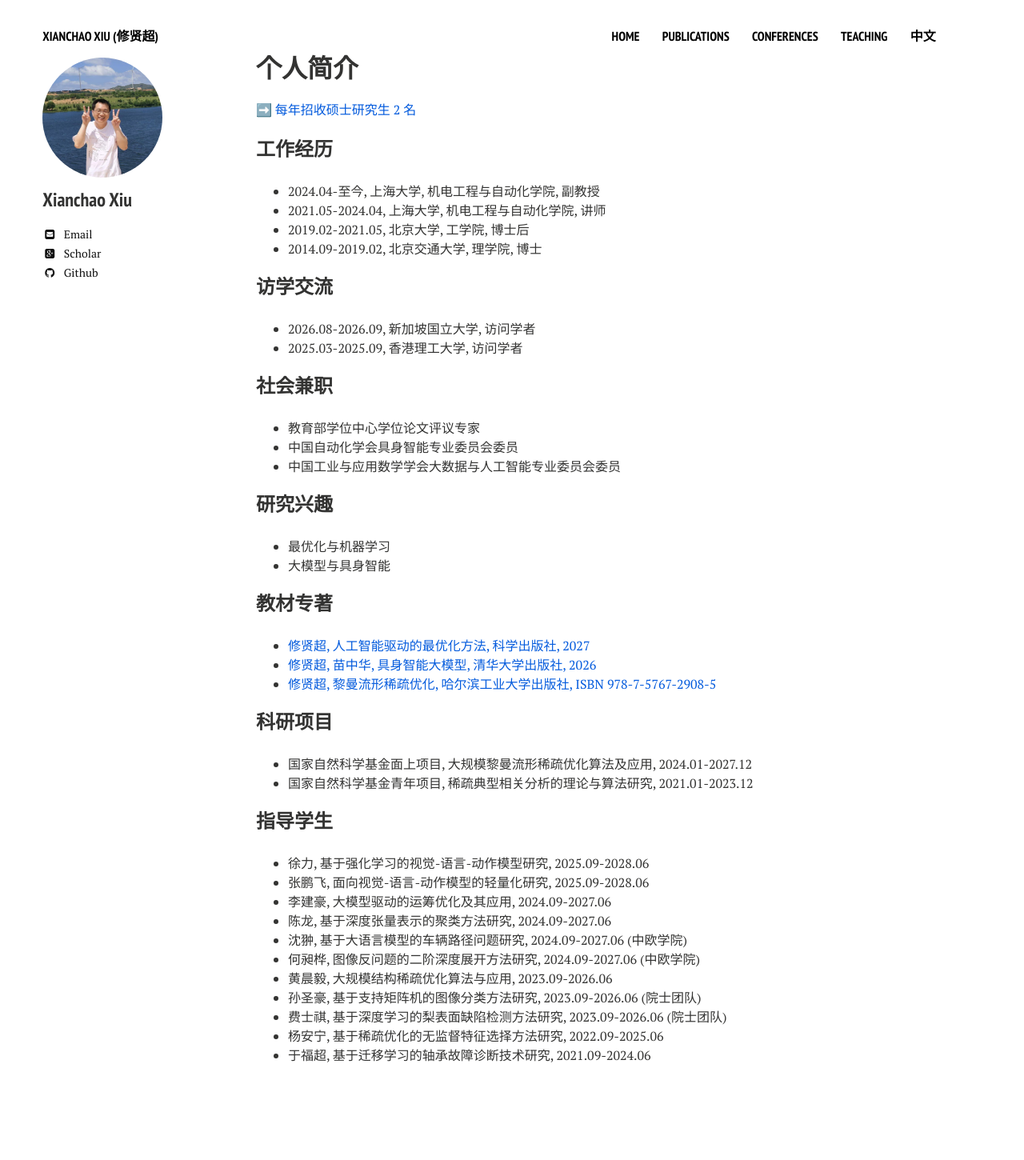
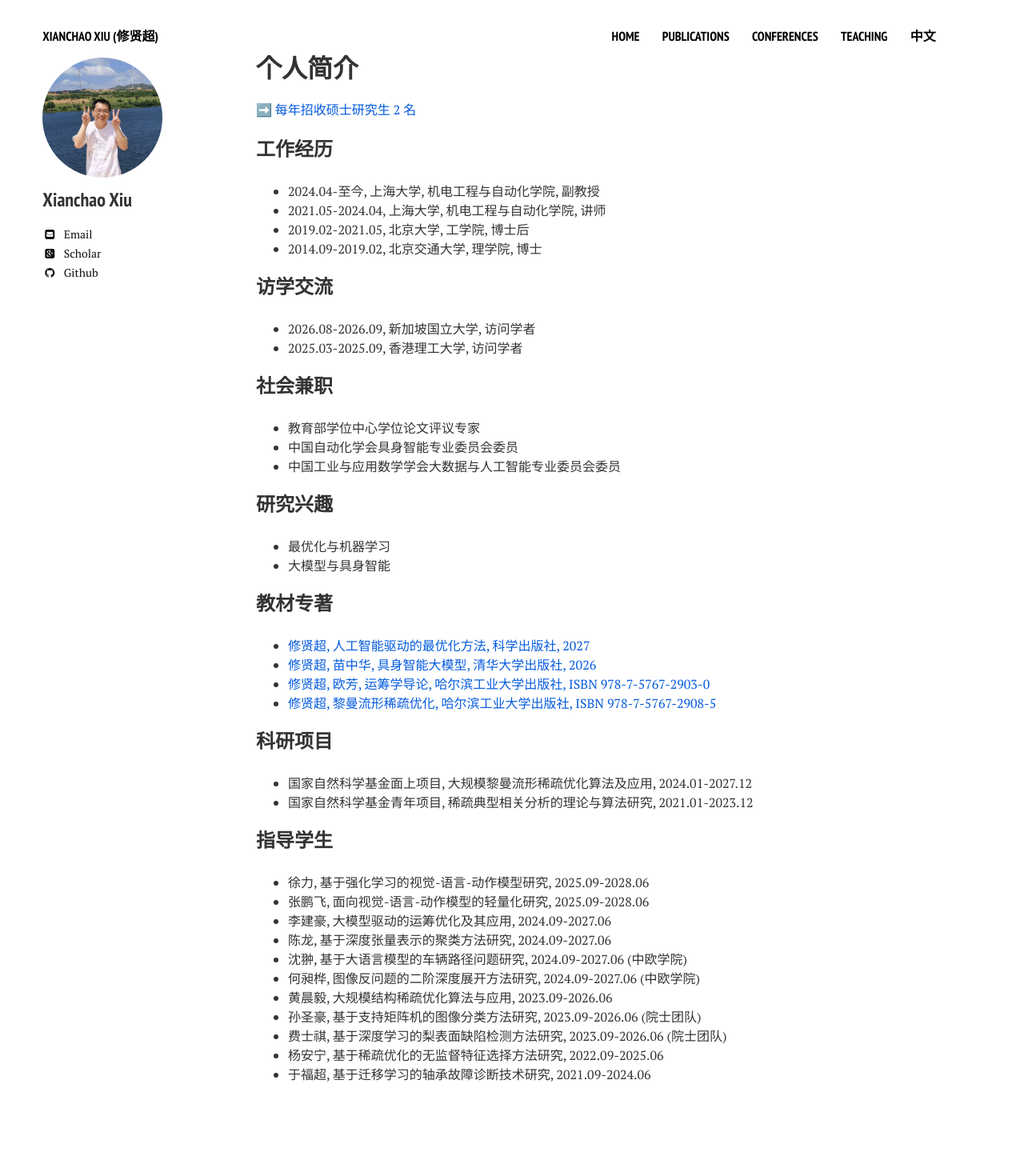
Before and after one commit to xianchaoxiu/xianchaoxiu.github.io, a Jekyll site: the page built from chinese/index.md, in a window 1280 px wide. Shown: the whole page at 80% size. Built offline with Jekyll 4.4.1, drawn with Linux system fonts in a browser that asks for light colours; nearby versions of some CDN libraries; before the commit the page ends 1426 px from its top, so only the background shows below that.

Commit message:
Update index.md

```diff
--- a/chinese/index.md
+++ b/chinese/index.md
@@ -36,6 +36,7 @@ share: false
 ### 教材专著
 * <a href="https://xianchaoxiu.github.io/chinese/book/AIOPT/" class="textlink" target="_blank">修贤超, 人工智能驱动的最优化方法, 科学出版社, 2027   </a> <br>
 * <a href="https://xianchaoxiu.github.io/chinese/book/VLA/" class="textlink" target="_blank">修贤超, 苗中华, 具身智能大模型, 清华大学出版社, 2026  </a> <br>
+* <a href="https://xianchaoxiu.github.io/chinese/book/OR/" class="textlink" target="_blank">修贤超, 欧芳, 运筹学导论, 哈尔滨工业大学出版社, ISBN 978-7-5767-2903-0 </a> <br>
 * <a href="https://xianchaoxiu.github.io/chinese/book/OPT/" class="textlink" target="_blank">修贤超, 黎曼流形稀疏优化, 哈尔滨工业大学出版社, ISBN 978-7-5767-2908-5 </a> <br>
 
 
```
